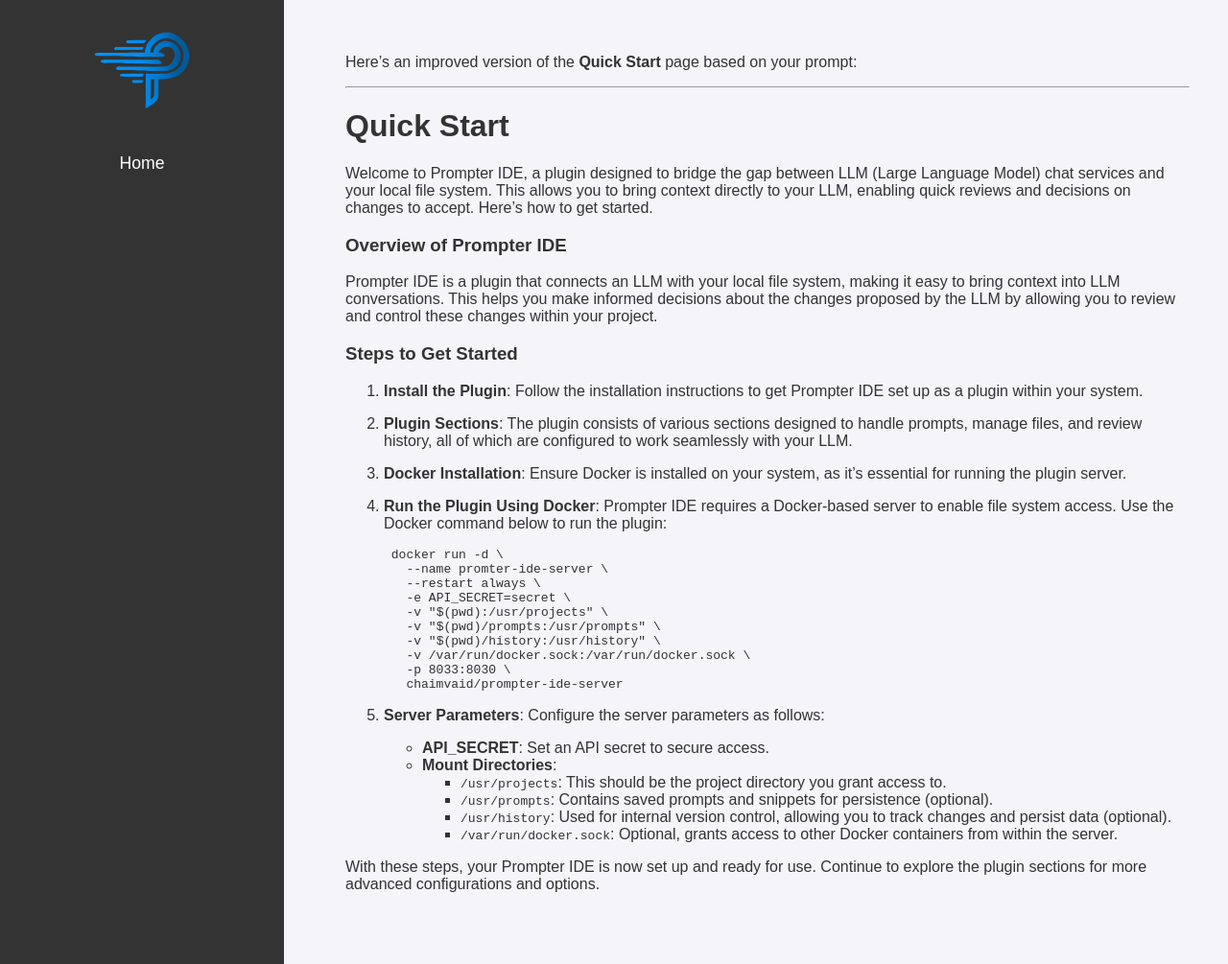
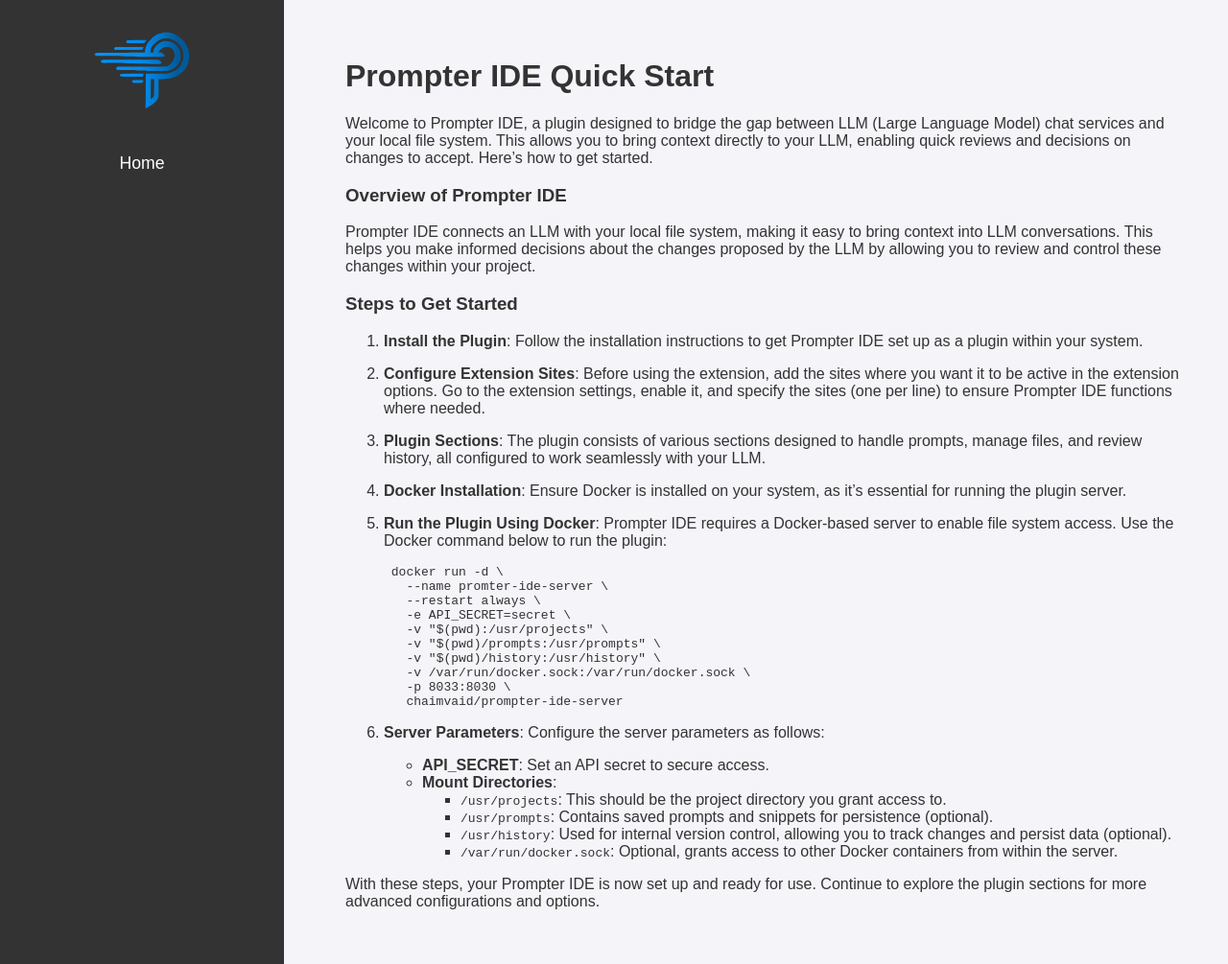
Before and after one commit to chaimvaid/prompter-ide-doc, a Jekyll site: the page built from docs/index.md, in a window 1280 px wide and 1005 px high. Shown: the whole window at 96% size. Built offline with Jekyll 4.4.1, drawn with Linux system fonts in a browser that asks for light colours.

Commit message:
add options

````diff
--- a/docs/index.md
+++ b/docs/index.md
@@ -4,27 +4,26 @@ title: "Home"
 ---
 
 
-Here’s an improved version of the **Quick Start** page based on your prompt:
 
----
-
-# Quick Start
+# Prompter IDE Quick Start
 
 Welcome to Prompter IDE, a plugin designed to bridge the gap between LLM (Large Language Model) chat services and your local file system. This allows you to bring context directly to your LLM, enabling quick reviews and decisions on changes to accept. Here’s how to get started.
 
 ### Overview of Prompter IDE
 
-Prompter IDE is a plugin that connects an LLM with your local file system, making it easy to bring context into LLM conversations. This helps you make informed decisions about the changes proposed by the LLM by allowing you to review and control these changes within your project.
+Prompter IDE connects an LLM with your local file system, making it easy to bring context into LLM conversations. This helps you make informed decisions about the changes proposed by the LLM by allowing you to review and control these changes within your project.
 
 ### Steps to Get Started
 
 1. **Install the Plugin**: Follow the installation instructions to get Prompter IDE set up as a plugin within your system.
 
-2. **Plugin Sections**: The plugin consists of various sections designed to handle prompts, manage files, and review history, all of which are configured to work seamlessly with your LLM.
+2. **Configure Extension Sites**: Before using the extension, add the sites where you want it to be active in the extension options. Go to the extension settings, enable it, and specify the sites (one per line) to ensure Prompter IDE functions where needed.
 
-3. **Docker Installation**: Ensure Docker is installed on your system, as it’s essential for running the plugin server.
+3. **Plugin Sections**: The plugin consists of various sections designed to handle prompts, manage files, and review history, all configured to work seamlessly with your LLM.
 
-4. **Run the Plugin Using Docker**: Prompter IDE requires a Docker-based server to enable file system access. Use the Docker command below to run the plugin:
+4. **Docker Installation**: Ensure Docker is installed on your system, as it’s essential for running the plugin server.
+
+5. **Run the Plugin Using Docker**: Prompter IDE requires a Docker-based server to enable file system access. Use the Docker command below to run the plugin:
 
     ```bash
     docker run -d \
````
Also changed, not shown: other parts of docs/index.md (+1 -1 lines).
